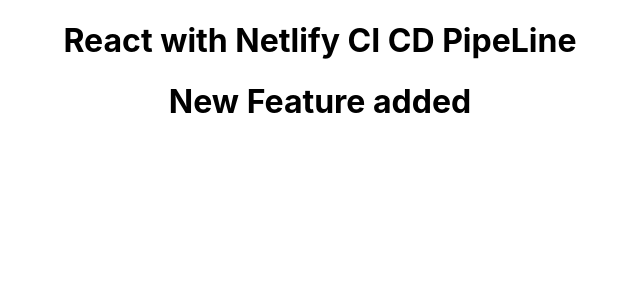
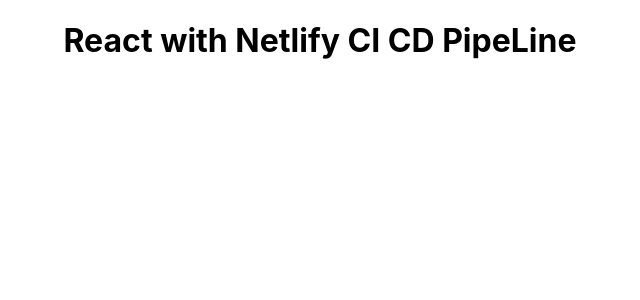
Before and after one commit to Budhabhusha/music-tunes-app, a React (Create React App) app: page / in a window 1280 px wide. Shown: the top 300 px of the page, without its empty margins (320-960 px from the left). Built offline with nearby package versions, Linux system fonts and the light colour scheme.

Commit message:
some text added

```diff
--- a/src/App.tsx
+++ b/src/App.tsx
@@ -5,7 +5,6 @@
   return (
     <div className="App">
       <h1>React with Netlify CI CD PipeLine</h1>
-      <h1>New Feature added</h1>
     </div>
   );
 }
```
